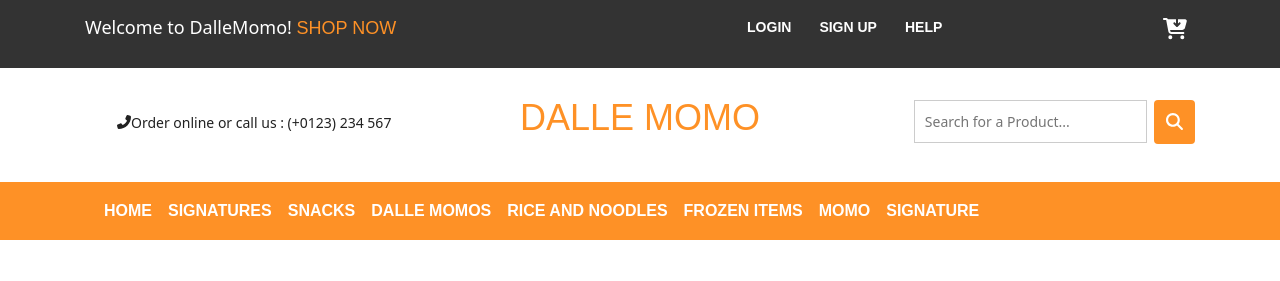
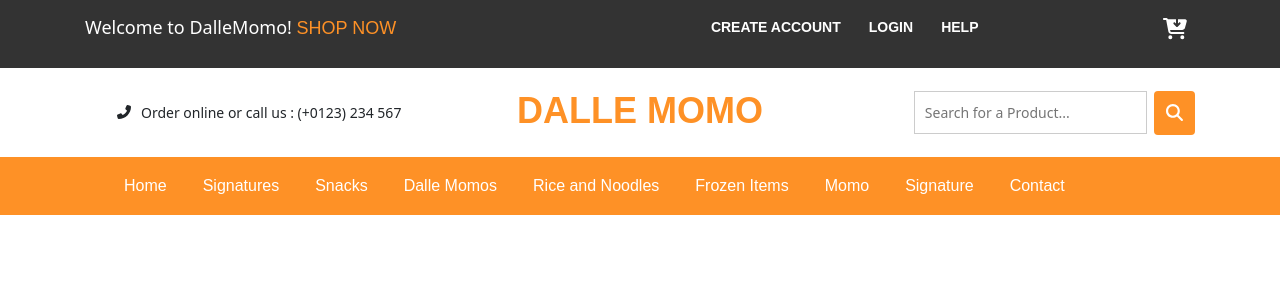
Before and after one commit to rheaacharya77/super-market, a React (Create React App) app: page /contact in a window 1280 px wide. Shown: the top 281 px of the page. Built offline with nearby package versions, Linux system fonts and the light colour scheme.

Commit message:
minor styling fixed

```diff
--- /dev/null
+++ b/src/assets/style/Help.css
@@ -0,0 +1,7 @@
+.col-md-5  {
+    position:relative;
+    min-height:1px;
+    padding-left:150px;
+    padding-bottom: 20px;
+    padding-right:10px;
+}
--- a/src/assets/style/Navbar.css
+++ b/src/assets/style/Navbar.css
@@ -2,6 +2,9 @@
 .navbar-light .navbar-nav .nav-link{
 background-color: transparent;
 color: #fff !important;
+font-weight: 500;
+margin-left: 20px;
+
 }
 .agile-login ul li {
   display: inline-block;
@@ -23,10 +26,19 @@ ul li, ol li {
 .w3l_search {
   float: right;
   width: 25.33%;
+  margin-top: 5px;
 }
-
-.phone {
+ul{
+  text-decoration: none;
+}
+.phoneIcon {
   margin-right: 10px;
+}
+.phoneIcon li {
+  font-weight: 200;
+}
+.phoneIcon li p {
+  font-size: 20px;
 }
 .nav-link{
   color:#fff;
@@ -300,7 +312,7 @@ button.w3view-cart {
   }
 }
 .logo_products {
-  padding: 2em 0;
+  padding: 18px 0px;
 }
 
 @media (max-width: 991px) {
@@ -313,6 +325,10 @@ button.w3view-cart {
   float: left;
   margin-top: 0.6em;
   width: 33.33%;
+  padding-top: 6px;
+}
+.w3ls_logo_products_left1 ul {
+list-style: none;
 }
 @media (max-width: 667px) {
   .w3ls_logo_products_left {
@@ -461,7 +477,7 @@ summary {
   display: block;
 }
 .w3ls_logo_products_left a {
-  font-weight: 100;
+  font-weight: 600;
 }
 @media (max-width: 767px) {
   .navbar-default {
@@ -582,22 +598,26 @@ ol li {
   line-height: 1;
   align-items: center;
   text-align: center;
+  margin-top: 7px;
 }
 
 .w3l_offers p a {
   color: #fe9126;
   text-decoration: none;
 }
-
+.navbar-nav .nav-link > li > a {
+  color: #fff;
+  font-weight: 500;
+}
 
 button.btn.btn-default.search:hover {
   background: #333;
 }
 
-.w3ls_logo_products_left1 ul.phone_icon li {
+.w3ls_logo_products_left1 ul.phoneIcon li p {
   display: inline-block;
   color: #212121;
-  font-weight: 300;
+  font-size: 10px;
 }
 @media (max-width: 991px) {
   ul.phone_icon li {
--- a/src/components/Navbar/CategoryNav.tsx
+++ b/src/components/Navbar/CategoryNav.tsx
@@ -17,56 +17,56 @@ const CategoryHeader = () => {
                 to="/"
                 className="nav-link"
               >
-                HOME
+                Home
               </Link>
               <Link
                 to="/signatures"
                 className="nav-link"
               >
-                SIGNATURES
+                Signatures
               </Link>
               <Link
                 to="/snacks"
                 className="nav-link"
               >
-                SNACKS
+                Snacks
               </Link>
               <Link
                 to="/dallemomos"
                 className="nav-link"
               >
-                DALLE MOMOS
+                Dalle Momos
               </Link>
               <Link
                 to="/riceandnoodles"
                 className="nav-link"
               >
-                RICE AND NOODLES
+                Rice and Noodles
               </Link>
               <Link
                 to="/frozenitems"
                 className=" nav-link"
               >
-                FROZEN ITEMS
+                Frozen Items
               </Link>
               <Link
                 to="/momo"
                 className=" nav-link"
               >
-                MOMO
+                Momo
               </Link>
               <Link
                 to="/signature"
                 className=" nav-link"
               >
-                SIGNATURE
+                Signature
               </Link>
               {/* <Link to="/offer" className="text-white text-decoration-none px-3 nav-link">
                 Offers
-              </Link>
+              </Link>*/}
               <Link to="/contact" className="text-white text-decoration-none nav-link">
                 Contact
-              </Link> */}
+              </Link>
             </Nav>
           </Navbar.Collapse>
       </Navbar>
--- a/src/components/Navbar/LoginNav.tsx
+++ b/src/components/Navbar/LoginNav.tsx
@@ -15,11 +15,11 @@ const LoginNav = () => {
         </div>
         <div className="agile-login">
           <ul>
+          <li>
+              <Link to="/register">CREATE ACCOUNT</Link>
+            </li>
             <li>
               <Link to="/login"> LOGIN </Link>
-            </li>
-            <li>
-              <Link to="/register">SIGN UP</Link>
             </li>
             <li>
               <Link to="/contact">HELP</Link>
--- a/src/pages/Help.tsx
+++ b/src/pages/Help.tsx
@@ -1,10 +1,13 @@
 import React from "react";
 import { Link } from "react-router-dom";
+import {Row} from "react-bootstrap";
+import "../assets/style/Help.css";
 
 const Help = () => {
   return (
     <div className="about">
       <div className="w3_agileits_contact_grids">
+        <Row>
         <div className="col-md-6 w3_agileits_contact_grid_left">
           <div className="agile_map">
             <iframe src="https://www.google.com/maps/embed?pb=!1m18!1m12!1m3!1d3950.3905851087434!2d-34.90500565012194!3d-8.061582082752993!2m3!1f0!2f0!3f0!3m2!1i1024!2i768!4f13.1!3m3!1m2!1s0x7ab18d90992e4ab%3A0x8e83c4afabe39a3a!2sSport+Club+Do+Recife!5e0!3m2!1sen!2sin!4v1478684415917"></iframe>
@@ -42,7 +45,8 @@ const Help = () => {
             </div>
           </div>
         </div>
-        <div className="col-md-6 w3_agileits_contact_grid_right">
+
+        <div className="col-md-5 w3_agileits_contact_grid_right">
           <h2 className="w3_agile_header">
             Leave a<span> Message</span>
           </h2>
@@ -84,6 +88,7 @@ const Help = () => {
           </form>
         </div>
         <div className="clearfix"> </div>
+        </Row>
       </div>
     </div>
   );
```
Also changed, not shown: src/components/Navbar/SearchNav.tsx (line endings or trailing spaces).
